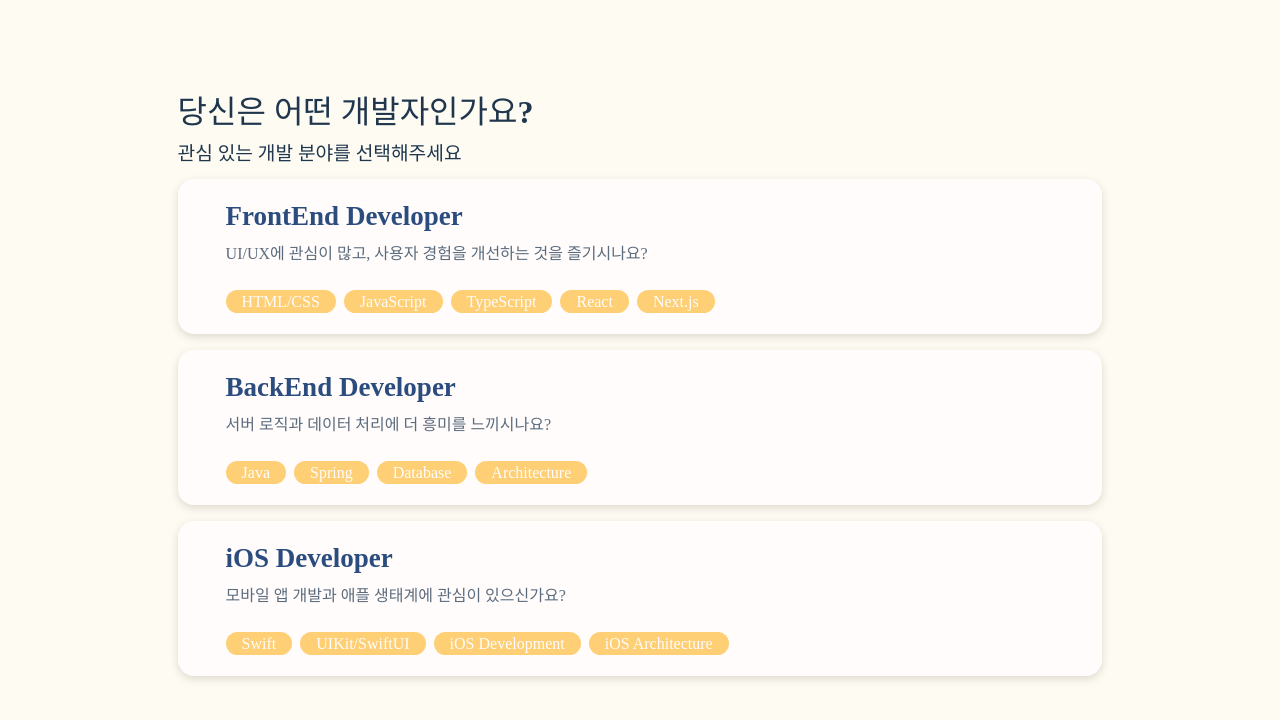
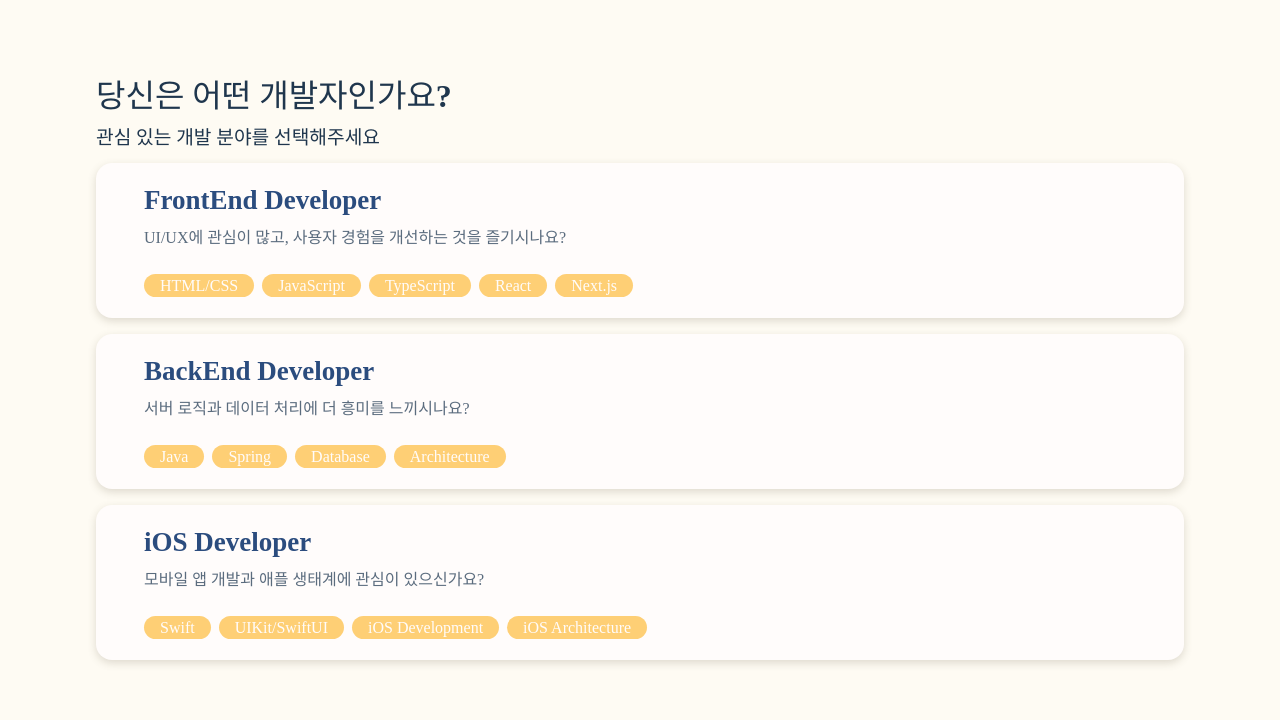
Before and after one commit to minjeongHEO/Job-Cracker, a Next.js app: page /interview/select in a window 1280 px wide. Shown: the top 720 px of the page. Built offline with nearby package versions, Linux system fonts and the light colour scheme; a web font is replaced by a local one.

Commit message:
params, searchParams의 비동기 접근 오류 및 layout 수정 (#14)
* fix: params, searchParams 비동기 접근으로 수정#12

* fix: 타입 빌드 에러 수정 #12

* fix: Next.js의 layout 대신 React 컴포넌트로 변경 #13

* refactor: 두 프로미스를 병렬로 처리 #12

```diff
--- a/app/interview/select/[devType]/page.tsx
+++ b/app/interview/select/[devType]/page.tsx
@@ -2,9 +2,11 @@ import TopicSelector from '@/app/_components/TopicSelector';
 import { DeveloperType } from '@/app/_types/interview';
 import { isDeveloperType } from '@/app/_utils/typeGuards';
 import { DEVELOPER_OPTIONS } from '@/app/interview/_constants/developers';
-import SelectLayout from '@/app/interview/select/layout';
+import SelectLayout from '@/app/interview/select/_components/SelectLayout';
 
-export default async function DevTypePage({ params: { devType } }: { params: { devType: DeveloperType } }) {
+export default async function DevTypePage({ params }: { params: Promise<{ devType: DeveloperType }> }) {
+  const { devType } = await params;
+
   if (!devType || !isDeveloperType(devType)) {
     return (
       <SelectLayout title={'개발자 타입 오류'}>
--- /dev/null
+++ b/app/interview/select/_components/SelectLayout.tsx
@@ -0,0 +1,26 @@
+import { ReactNode } from 'react';
+
+import styles from './SelectLayout.module.scss';
+
+interface SelectLayoutProps {
+  children: ReactNode;
+  title: string;
+  subtitle?: string;
+}
+
+export default function SelectLayout({ title, subtitle, children }: SelectLayoutProps) {
+  return (
+    <div className={styles.main}>
+      {/* 제목, 부제목 */}
+      {(title || subtitle) && (
+        <div className={styles['main__description']}>
+          {title && <h1 className={styles['main__title']}>{title}</h1>}
+          {subtitle && <p className={styles['main__sub-title']}>{subtitle}</p>}
+        </div>
+      )}
+
+      {/* 선택 박스 */}
+      <div className={styles['main__selectBox']}>{children}</div>
+    </div>
+  );
+}
--- a/app/interview/select/layout.tsx
+++ /dev/null
@@ -1,22 +0,0 @@
-import styles from './SelectLayout.module.scss';
-
-interface InterviewLayoutProps {
-  title: string;
-  subtitle?: string;
-  children: React.ReactNode;
-}
-
-export default function SelectLayout({ title, subtitle, children }: InterviewLayoutProps) {
-  return (
-    <div className={styles.main}>
-      {/* 제목, 부제목 */}
-      <div className={styles['main__description']}>
-        <div className={styles['main__title']}>{title}</div>
-        {subtitle && <div className={styles['main__sub-title']}>{subtitle}</div>}
-      </div>
-
-      {/* 선택 박스 */}
-      <div className={styles['main__selectBox']}>{children}</div>
-    </div>
-  );
-}
--- a/app/interview/select/page.tsx
+++ b/app/interview/select/page.tsx
@@ -7,7 +7,7 @@ import { DeveloperType } from '@/app/_types/interview';
 import { typedEntries } from '@/app/_utils/typeUtils';
 import { DEVELOPER_OPTIONS } from '@/app/interview/_constants/developers';
 
-import SelectLayout from './layout';
+import SelectLayout from './_components/SelectLayout';
 
 export default function SelectPage() {
   const [selectedDev, setSelectedDev] = useState<DeveloperType | null>();
```
Also changed, not shown: app/interview/select/[devType]/prepare/page.tsx (+6 -4 lines), app/interview/select/_components/SelectLayout.module.scss (renamed from app/interview/select/SelectLayout.module.scss).
